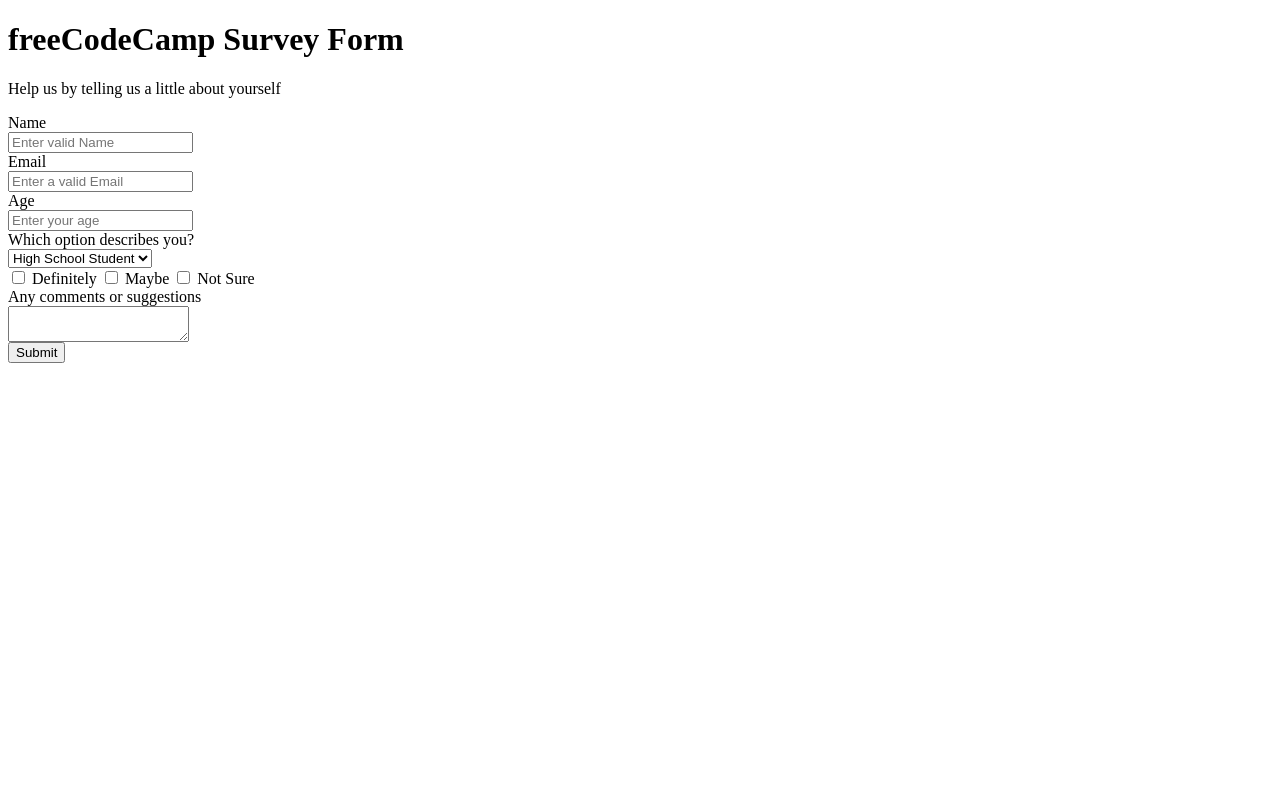
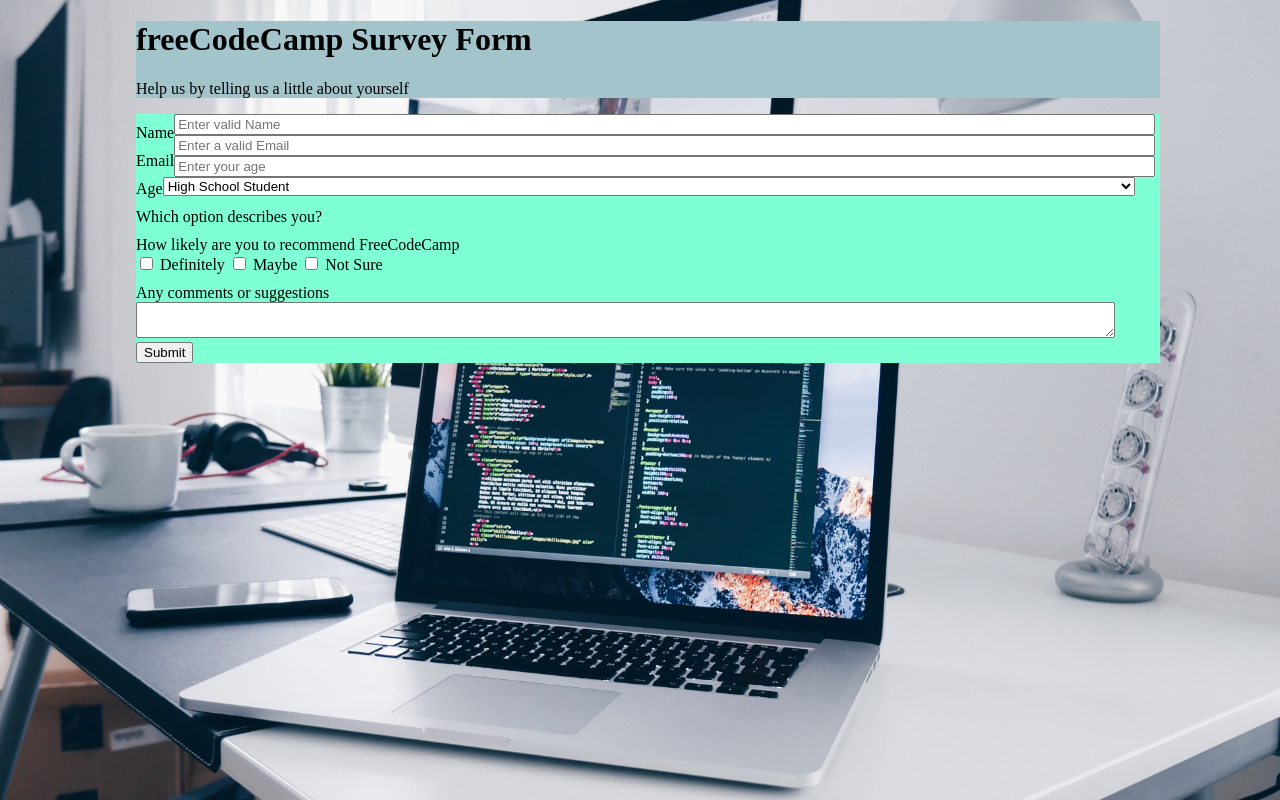
Before and after one commit to AlexNYC25/surveyForm, a plain HTML site: page index.html in a window 1280 px wide. Drawn offline with Linux system fonts and the light colour scheme.

Commit message:
added final css touches

```diff
--- a/index.html
+++ b/index.html
@@ -4,27 +4,31 @@
         <link rel="stylesheet" href="./public/css/index.css" />
     </head>
     <body>
+        <div id="bodyContainer">
+            <div id="intro">
                 <h1 id="title">
                     freeCodeCamp Survey Form
                 </h1>
                 <p id="description">
                     Help us by telling us a little about yourself
                 </p>
+            </div>
+            <div id="surveyArea">
                 <form id="survey-form">
 
-            <label id="name-label" class="surveyItem">Name</label>
-            <input type="text" id="name" class="surveyItem" placeholder="Enter valid Name"/>
+                    <label id="name-label" class="surveyLabel" >Name</label>
+                    <input type="text" id="name" class="surveyInput" placeholder="Enter valid Name"/>
 
-            <label id="email-label" class="surveyItem">Email</label>
+                    <label id="email-label" class="surveyLabel" >Email</label>
                     <!-- Ensure error is handled when non email is inputed-->
-            <input type="email" id="email" class="surveyItem" placeholder="Enter a valid Email"/>
+                    <input type="email" id="email" placeholder="Enter a valid Email" class="surveyInput"/>
 
-            <label id="number-label" class="surveyItem">Age</label>
-            <input type="number" id="number" class="surveyItem" placeholder="Enter your age"/>
+                    <label id="number-label" class="surveyLabel" >Age</label>
+                    <input type="number" id="number" placeholder="Enter your age" class="surveyInput"/>
 
                     <!--Set in dropdown list-->
-            <label id="descriptionOption" class="surveyItem">Which option describes you?</label>
-            <select id="dropdown" class="surveyItem">
+                    <label id="descriptionOption" class="surveyLabel" >Which option describes you?</label>
+                    <select id="dropdown"  class="surveyInput">
                         <option value="studentHighSchool">High School Student</option>
                         <option value="studentCollege">College Student</option>
                         <option value="developer">Developer</option>
@@ -33,7 +37,8 @@
                     </select>
 
                     <!-- Set up checkbox list-->
-            <div id="checkboxArea">
+                    <label id="checkboxAreaLabel" class="surveyLabel" >How likely are you to recommend FreeCodeCamp</label>
+                    <div id="checkboxArea" class="surveyInput">
                         <input id="optionDefinitely" type="checkbox" name="recommendation" value="Definitely"  />
                         <label for="optionDefinitely"  >Definitely</label>
                         <input id="optionMaybe" type="checkbox" name="recommendation" value="Maybe"  />
@@ -43,14 +48,15 @@
                     </div>
 
                     <!-- set up textarea for comments-->
-            <label id="commentLabel" class="surveyItem">Any comments or suggestions</label>
-            <textarea id="commentArea" class="surveyItem" placeholder="Enter your comments here">
+                    <label id="commentLabel" class="surveyLabel" >Any comments or suggestions</label>
+                    <textarea id="commentArea"  placeholder="Enter your comments here" class="surveyInput">
 
                     </textarea>
 
-            <button id="submit" text="submit" type="submit" class="surveyItem">Submit</button>
+                    <button id="submit" text="submit" type="submit" >Submit</button>
 
                 </form>
-
+            </div>
+        </div>
     </body>
 </html>
--- a/public/css/index.css
+++ b/public/css/index.css
@@ -1,15 +1,41 @@
 
-.surveyItem{
+body {
+
+    background-image: url("../images/christopher-gower-m_HRfLhgABo-unsplash.jpg");
+    background-size: cover;
+    position: relative;
+    width: 100%;
+    height: 100%;
+
+}
+
+
+.surveyInput{
+    width: 95%;
+}
+
+.surveyLabel{
     clear: both;
     float: left;
-}
-
-.surveyItemCheckbox {
-    clear: both;
-    float: right;
+    margin-top: 10px;
 }
 
 #checkboxArea{
     clear: both;
     float: left;
 }
+
+#surveyArea {
+    background-color: aquamarine;
+    width: 80%;
+    height: 75%;
+    margin-left: 10%;
+}
+
+#intro{
+    background-color: rgb(162, 196, 202);
+    width: 80%;
+    margin-left: 10%;
+
+
+}
```
Lines whose indentation alone changed are shown as unchanged.
